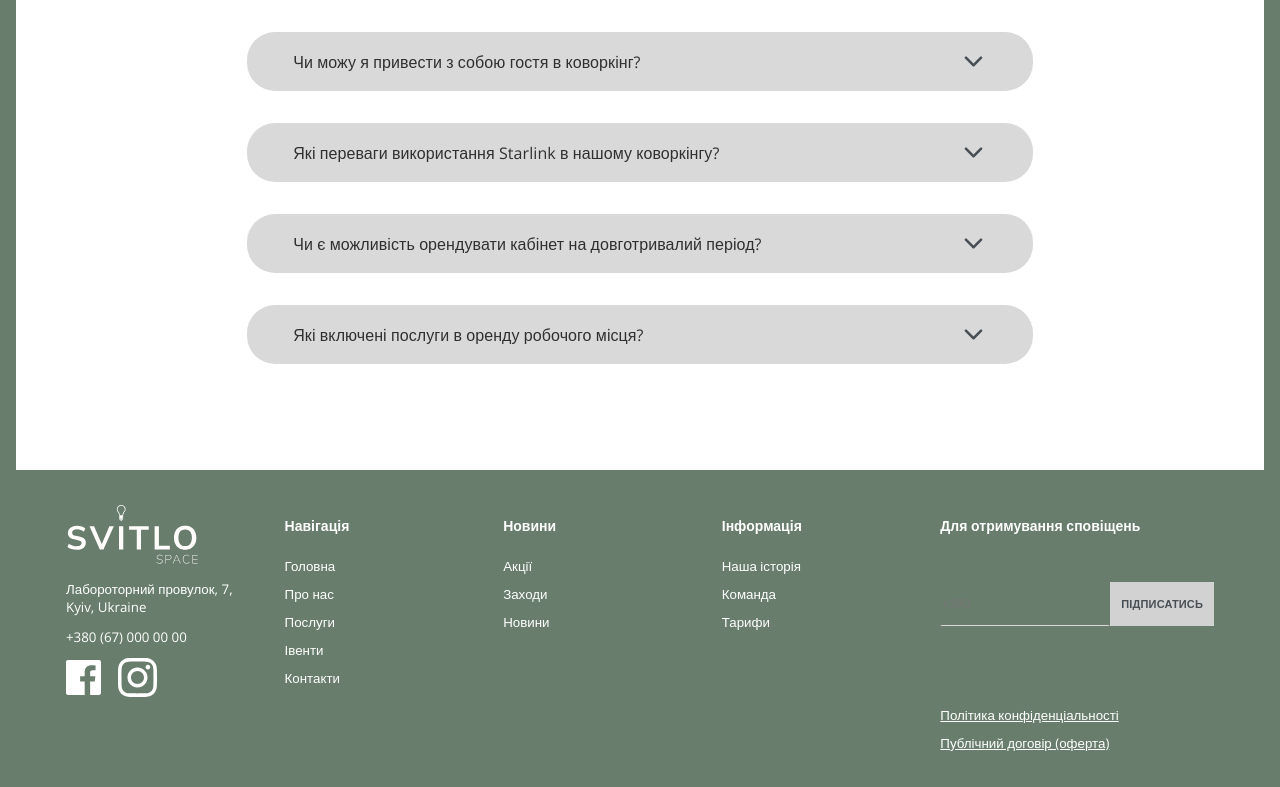
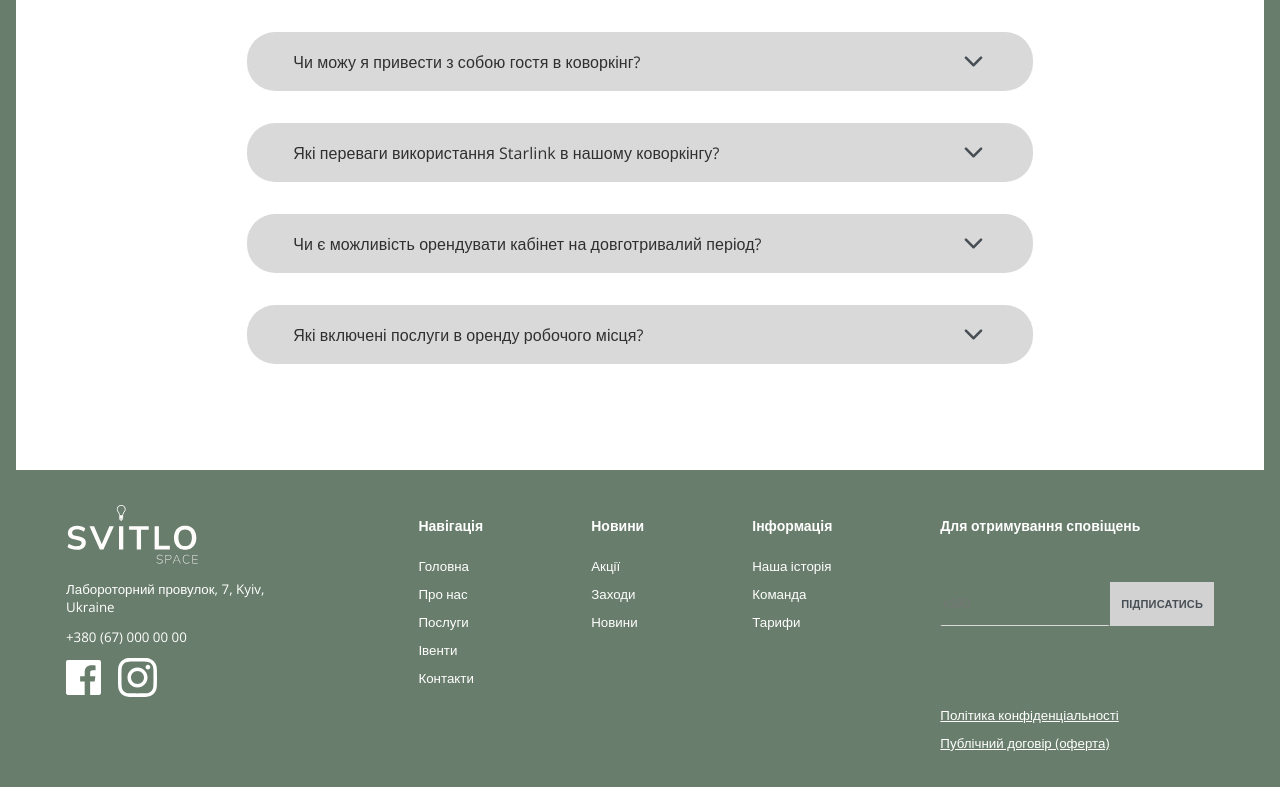
Before and after one commit to kubrakkirill/svitlo, a React (Create React App) app in the folder frontend/: page / in a window 1280 px wide. Shown: the part 3416-4203 px from the top of the page. Built offline with nearby package versions, Linux system fonts and the light colour scheme; the HTML template or start-up script is replaced by a standard one.

Commit message:
add footer

```diff
--- a/frontend/src/Components/Footer/Footer.css
+++ b/frontend/src/Components/Footer/Footer.css
@@ -4,12 +4,12 @@ footer{
     margin: 0 auto;
 }
 .footer__container{
-    display: grid;
-    grid-template-columns: repeat(5, 1fr);
-    gap: 50px;
-    /*display: flex;*/
-    /*justify-content: space-between;*/
-    /*gap: 20px;*/
+    /*display: grid;*/
+    /*grid-template-columns: repeat(5, 1fr);*/
+    /*gap: 50px;*/
+    display: flex;
+    justify-content: space-between;
+    gap: 108px;
     padding: 35px 50px;
 }
 .footer__container > small{
```
